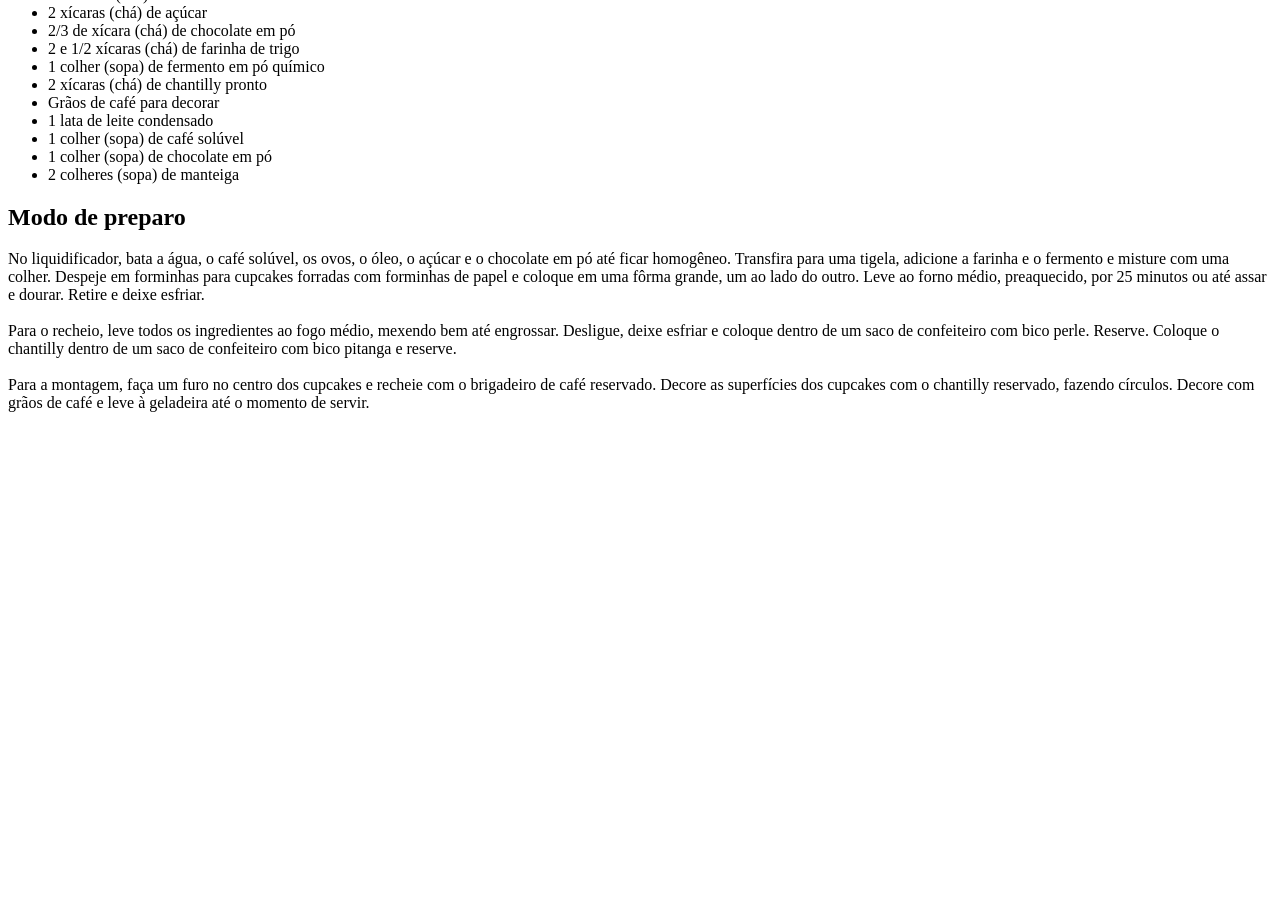
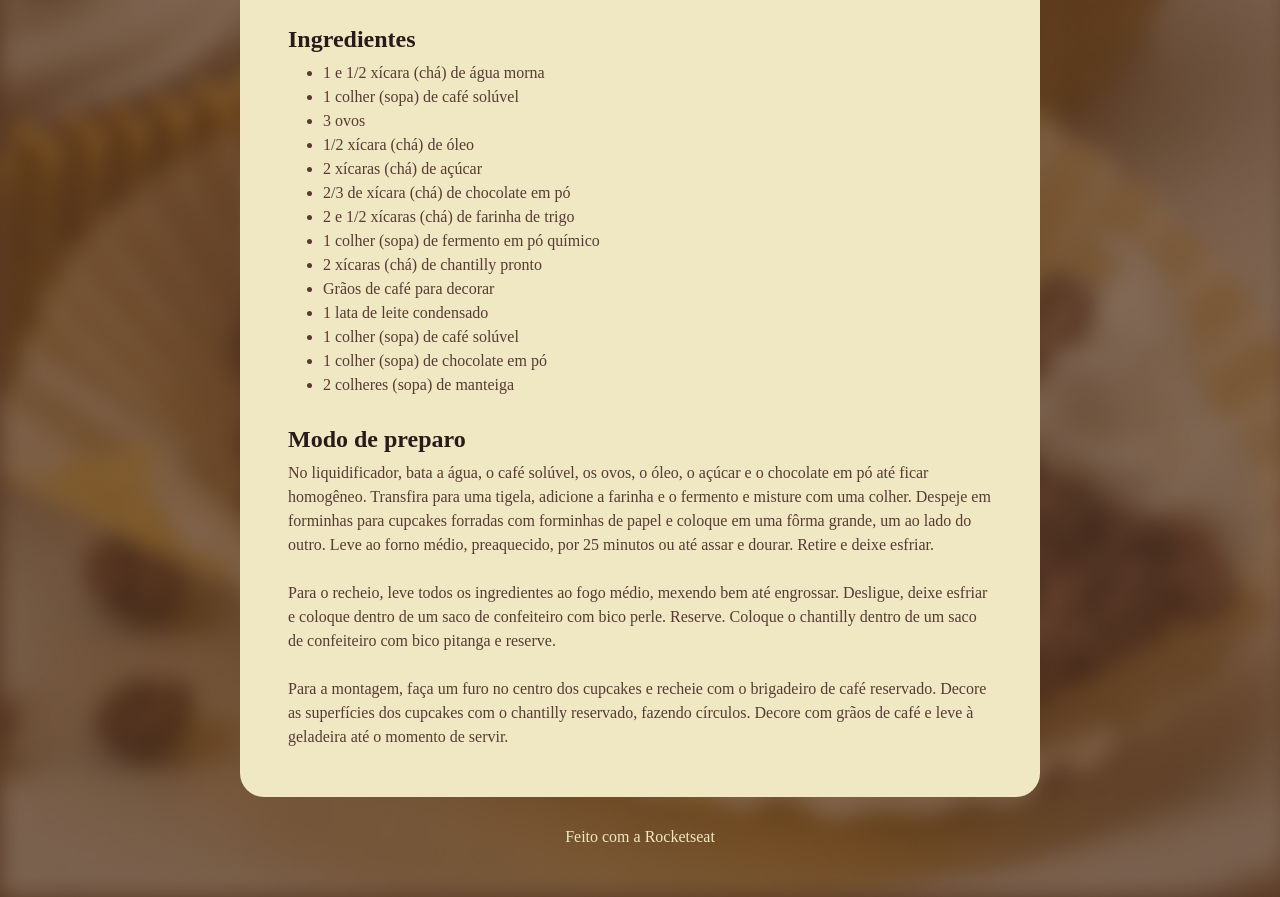
Before and after one commit to mateusbernardes23/Pagina-de-receita, a plain HTML site: page index.html in a window 1280 px wide. Shown: the part 702-1599 px from the top of the page. Before the commit the page ends 1130 px from the top, so only its background shows below. Drawn offline with Linux system fonts and the light colour scheme; a web font is replaced by a local one.

Commit message:
finalizado pagina de receita

```diff
--- a/index.html
+++ b/index.html
@@ -4,6 +4,12 @@
     <meta charset="UTF-8" />
     <meta name="viewport" content="width=device-width, initial-scale=1.0" />
     <link rel="stylesheet" href="style.css" />
+    <link rel="preconnect" href="https://fonts.googleapis.com" />
+    <link rel="preconnect" href="https://fonts.gstatic.com" crossorigin />
+    <link
+      href="https://fonts.googleapis.com/css2?family=Alice&display=swap"
+      rel="stylesheet"
+    />
     <title>Página de receita</title>
   </head>
   <body>
@@ -71,5 +77,6 @@
         </section>
       </main>
     </div>
+    <footer>Feito com a Rocketseat</footer>
   </body>
 </html>
--- a/style.css
+++ b/style.css
@@ -1,4 +1,67 @@
+* {
+  margin: 0;
+  padding: 0;
+}
+
+:root {
+  font-family: "Alice", serif;
+  line-height: 150%;
+  color: #573a37;
+}
+
+body {
+  background-image: url(assets/bg.jpg);
+  background-size: cover;
+}
+
+#page {
+  box-sizing: border-box;
+  width: 800px;
+  padding: 24px;
+  background-color: #f0e8c2;
+  border-radius: 24px;
+  margin: 48px auto 28px;
+}
+
 img {
   border-radius: 16px;
   border: none;
 }
+
+main {
+  padding: 24px;
+}
+
+section + section {
+  margin-top: 24px;
+}
+
+#about p + p {
+  margin-top: 12px;
+}
+
+h1 {
+  line-height: 140%;
+  font-size: 40px;
+}
+
+h2 {
+  font-size: 24px;
+}
+
+h1,
+h2 {
+  color: #291b1a;
+  margin-bottom: 4px;
+  line-height: 150%;
+}
+
+ul {
+  padding-left: 35px;
+}
+
+footer {
+  color: #f0e8c2;
+  text-align: center;
+  padding-bottom: 48px;
+}
```
